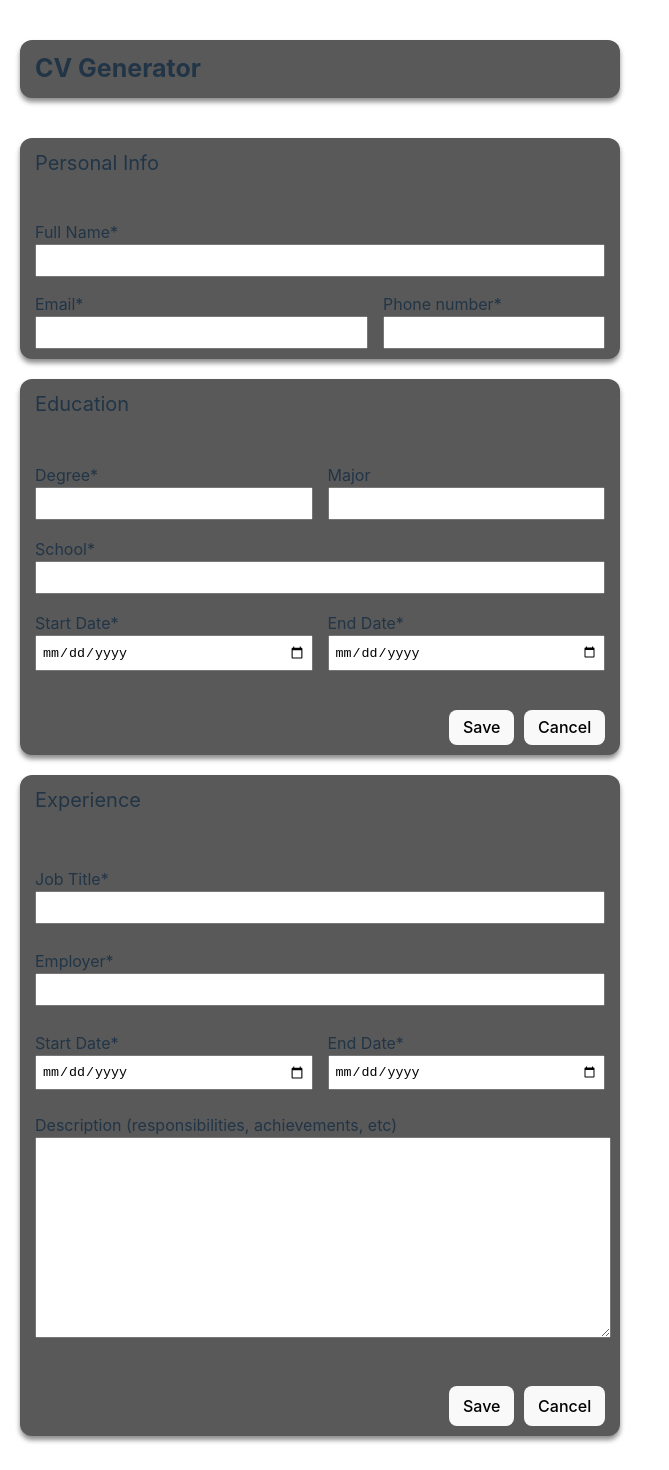
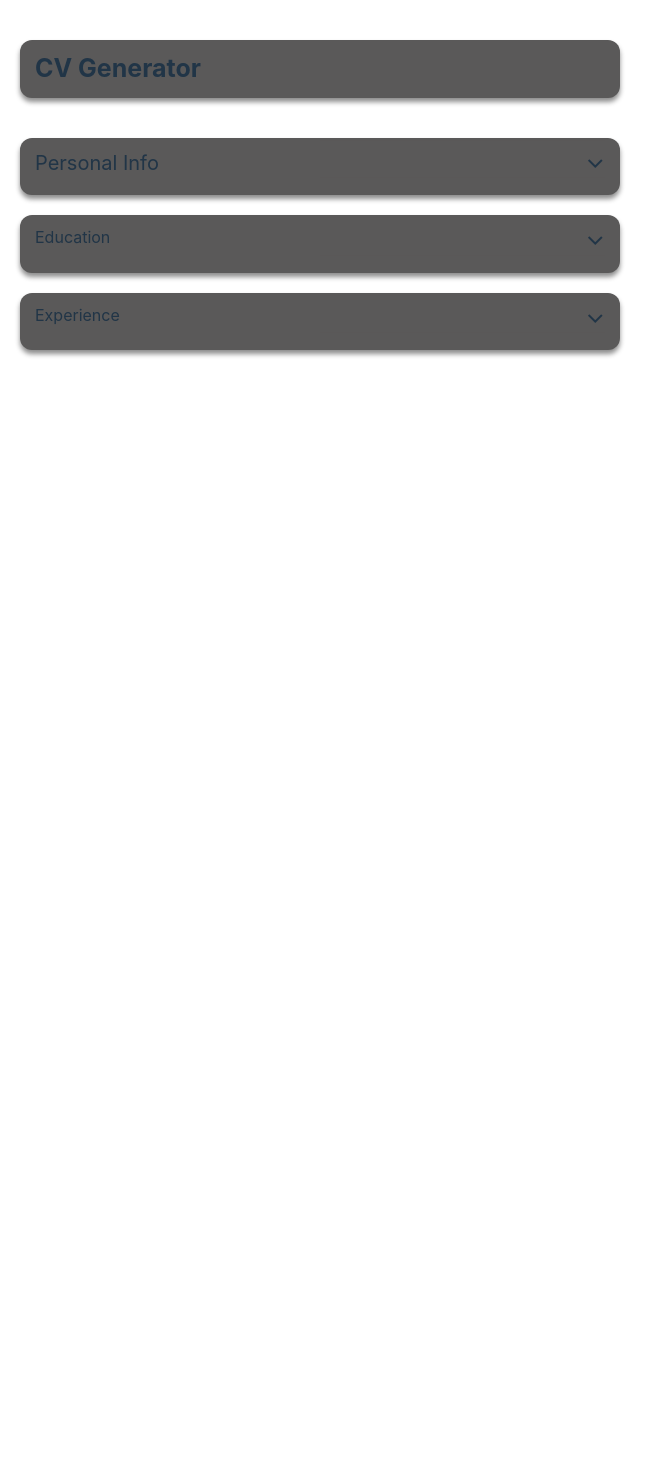
Before and after one commit to otomdee/CV-app, a React (Vite) app: page / in a window 1280 px wide. Shown: the top 1470 px of the page, without its empty margins (0-669 px from the left). After the commit the page ends 800 px from the top, so only its background shows below. Built offline with nearby package versions, Linux system fonts and the light colour scheme.

Commit message:
add dropdown transition to edit fields

```diff
--- a/src/App.css
+++ b/src/App.css
@@ -27,11 +27,33 @@
   font-weight: bold;
 }
 
+.personal-visible {
+  display: flex;
+  flex-direction: column;
+}
+
+.personal-header-container, .exp-header-container {
+  display: grid;
+  grid-template-columns: 1fr 1fr;
+  width: 100%;
+}
+
 .personalFields {
   display: grid;
-  grid-template-rows: 1fr 1fr 1fr;
+  grid-template-rows:  1fr 1fr;
   grid-template-columns: 3fr 2fr;
   gap: 15px;
+
+  animation: drop 50ms 1 forwards;
+  transform: scaleY(0.1);
+  transform-origin: 50% 0%;
+}
+
+@keyframes drop {
+  100% {
+    transform: scaleY(1);
+    transform-origin: 50% 0%;
+  }
 }
 
 .personalFields > div {
@@ -39,22 +61,22 @@
   flex-direction: column;
 }
 
-.personalFields input, #educationForm input, #experienceForm input{
+.personalFields input, .educationForm input, .experienceForm input{
   padding: 7px 5px;
 }
 
 .fullNameField {
-  grid-row: 2/3;
+  grid-row: 1/2;
   grid-column: 1/3;
 }
 
 .emailField {
-  grid-row: 3/4;
+  grid-row: 2/3;
   grid-column: 1/2;
 }
 
 .phoneField {
-  grid-row: 3/4;
+  grid-row: 2/3;
   grid-column: 2/3;
 }
 
@@ -62,93 +84,106 @@
   font-size: 20px;
 }
 
-#educationForm {
+.educationForm {
   display: grid;
-  grid-template-rows: repeat(5, 1fr);
+  grid-template-rows: repeat(4, 1fr);
   grid-template-columns: 1fr 1fr;
   gap: 15px;
+
+  animation: drop 50ms 1 forwards;
+  transform: scaleY(0.1);
+  transform-origin: 50% 0%;
 }
 
-#educationForm > header, #experienceForm > header {
+.educationForm > header, .experienceForm > header {
   font-size: 20px;
 }
 
-#educationForm div:nth-child(-n+6), #experienceForm div:nth-child(-n+5) {
+.edu-header-container {
+  display: grid;
+  grid-template-columns: 1fr 1fr;
+}
+
+.educationForm div:nth-child(-n+5), .experienceForm div:nth-child(-n+4) {
   display: flex;
   flex-direction: column;
 }
 
 .edu-degree {
   grid-column: 1/2;
-  grid-row: 2/3;
+  grid-row: 1/2;
 }
 
 .edu-major {
   grid-column: 2/3;
-  grid-row: 2/3;
+  grid-row: 1/2;
 }
 
 .edu-school {
   grid-column: 1/3;
-  grid-row: 3/4;
+  grid-row: 2/3;
 }
 
 .edu-startDate {
   grid-column: 1/2;
-  grid-row: 4/5;
+  grid-row: 3/4;
 }
 
 .edu-endDate {
   grid-column: 2/3;
-  grid-row: 4/5;
+  grid-row: 3/4;
 }
 
 .edu-buttons {
-  grid-row: 5/6;
+  grid-row: 4/5;
   grid-column: 2/3;
   display: flex;
   justify-content: flex-end;
   align-items: end;
 }
 
-#educationSubmit {
+#educationSubmit, #jobSubmit {
   margin-right: 10px;
 }
 
-#experienceForm {
+.experienceForm {
   display: grid;
-  grid-template-rows: repeat(8, 1fr);
+  grid-template-rows: repeat(7, 1fr);
   grid-template-columns: 1fr 1fr;
   gap: 15px;
+
+  animation: drop 50ms 1 forwards;
+  transform: scaleY(0.1);
+  transform-origin: 50% 0%;
 }
 
 .exp-jobTitle {
+  grid-row: 1/2;
+  grid-column: 1/3;
+}
+
+.exp-employer {
   grid-row: 2/3;
   grid-column: 1/3;
 }
 
-.exp-employer {
+.exp-startDate {
   grid-row: 3/4;
-  grid-column: 1/3;
-}
-
-.exp-startDate {
-  grid-row: 4/5;
   grid-column: 1/2;
 }
 
 .exp-endDate {
-  grid-row: 4/5;
+  grid-row: 3/4;
   grid-column: 2/3;
 }
 
 .exp-desc {
-  grid-row: 5/8;
+  grid-row: 4/7;
   grid-column: 1/3;
 }
 
 .exp-buttons {
-  grid-row: 8/9;
+  grid-row: 7/8;
   grid-column: 2/3;
   display: flex;
   justify-content: flex-end;
@@ -159,6 +194,23 @@
   width: 100%;
 }
 
-#jobSubmit {
-  margin-right: 10px;
+.caret {
+  background-color: #5a5959;
+  width: auto;
+  text-align: end;
+  font-size: 25px;
+  transform: translateY(-20%);
+  user-select: none;
 }
+
+.caret:hover {
+  cursor: pointer;
+}
+
+.visible {
+  transition: 100ms;
+}
+
+.hidden {
+  display: none;
+}
--- a/src/Education.jsx
+++ b/src/Education.jsx
@@ -3,6 +3,11 @@ import { useState } from "react";
 export default function Education({handleEduChange}) {
 
     const [formValues, setFormValues] = useState({degree:"", major:"", school:"", startDate: "", endDate:""});
+    const [visible, setVisible] = useState("hidden");
+
+    function handleVisibleChange() {
+        visible === "hidden" ? setVisible("visible") : setVisible("hidden");
+    }
 
     function handleSubmit(event) {
 
@@ -20,8 +25,13 @@ export default function Education({handleEduChange}) {
     }
 
     return (
-        <form id="educationForm" onSubmit={handleSubmit}>
+        <div className="edu-visible">
+            <div className="edu-header-container">
                 <header>Education</header>
+                <span className="caret" onClick={handleVisibleChange}>&#8964;</span>
+            </div>
+
+            <form className={"educationForm" + " " + visible} onSubmit={handleSubmit}>
 
                     <div className="edu-degree">
                     <label htmlFor="degree">Degree*</label>
@@ -63,5 +73,6 @@ export default function Education({handleEduChange}) {
                         <button id="educationCancel" type="button" onClick={handleCancel}>Cancel</button>
                     </div>
             </form>
+        </div>
     )
 }
--- a/src/Experience.jsx
+++ b/src/Experience.jsx
@@ -3,6 +3,11 @@ import { useState } from "react";
 export default function Experience({handleExpChange}) {
 
     const [formValues, setFormValues] = useState({jobTitle:"", employer:"", description:"", startDate: "", endDate:""});
+    const [visible, setVisible] = useState("hidden");
+
+    function handleVisibleChange() {
+        visible === "hidden" ? setVisible("visible") : setVisible("hidden");
+    }
 
     function handleSubmit(event) {
 
@@ -20,8 +25,12 @@ export default function Experience({handleExpChange}) {
     }
 
     return (
-        <form id="experienceForm" onSubmit={handleSubmit}>
+        <div className="exp-visible">
+                <div className="exp-header-container">
                     <header>Experience</header>
+                    <span className="caret" onClick={handleVisibleChange}>&#8964;</span>
+                </div>
+                <form className={"experienceForm" + " " + visible} onSubmit={handleSubmit}>
 
                     <div className="exp-jobTitle">
                         <label htmlFor="jobTitle">Job Title*</label>
@@ -65,5 +74,6 @@ export default function Experience({handleExpChange}) {
                         <button id="jobCancel" type="button" onClick={handleCancel}>Cancel</button>
                     </div>
             </form>
+        </div>
     )
 }
--- a/src/Personal.jsx
+++ b/src/Personal.jsx
@@ -1,8 +1,22 @@
+import { useState } from "react";
+
 export default function Personal({nameText, handleNameChange}) {
 
+    const [visible, setVisible] = useState("hidden");
+
+    function handleVisibleChange() {
+        visible === "hidden" ? setVisible("visible") : setVisible("hidden");
+    }
+
     return (
-        <div className="personalFields">
+        <div className="personal-visible">
+
+            <div className="personal-header-container">
                 <header className="fieldHeader">Personal Info</header>
+                <span className="caret" onClick={handleVisibleChange}>&#8964;</span>
+            </div>
+
+            <div className={"personalFields" + " " + visible}>
 
                 <div className="fullNameField">
                     <label htmlFor="fullName">Full Name*</label>
@@ -26,5 +40,6 @@ export default function Personal({nameText, handleNameChange}) {
                 </div>
 
             </div>
+        </div>
     );
 }
--- a/src/index.css
+++ b/src/index.css
@@ -24,7 +24,7 @@ a:hover {
 
 body {
   margin: 0;
-  display: flex;
+  /*display: flex;*/
   min-width: 320px;
   min-height: 100vh;
   height: 100%;
```
Lines whose indentation alone changed are shown as unchanged.
